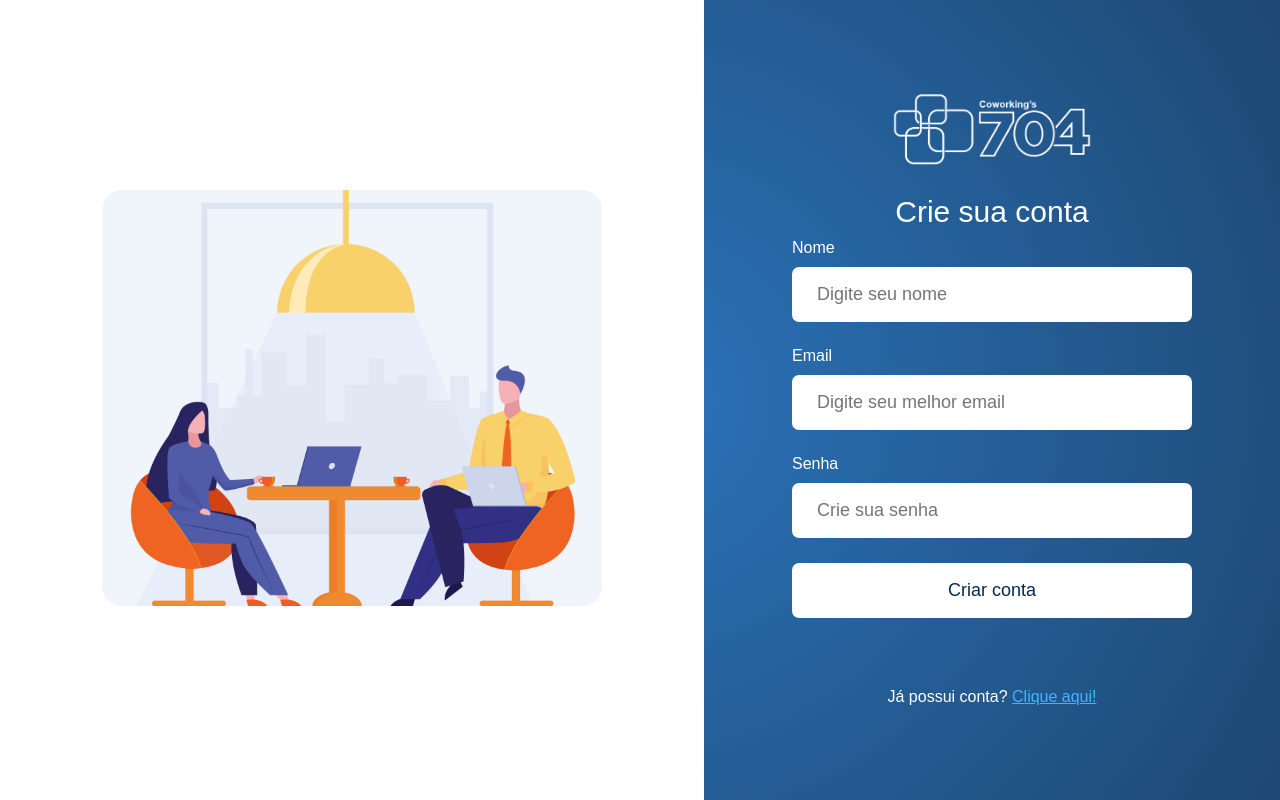
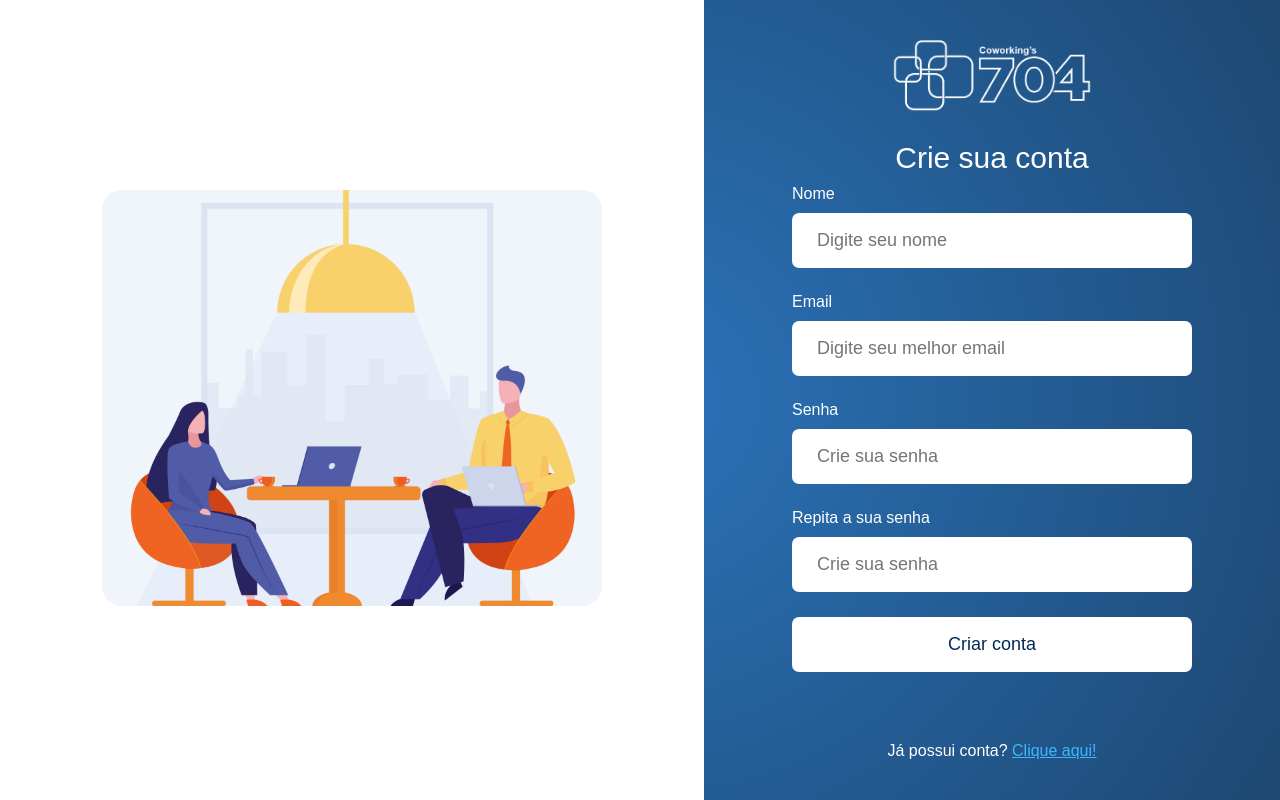
Before and after one commit to jv-farias/coworkings-704, a React (Vite) app: page /registrar in a window 1280 px wide. Built offline with nearby package versions, Linux system fonts and the light colour scheme.

Commit message:
input de confirmar senha adicionado

```diff
--- a/src/Signup/Signup.jsx
+++ b/src/Signup/Signup.jsx
@@ -12,6 +12,7 @@ const Signup = () => {
   const [nome, setNome] = useState('')
   const [email, setEmail] = useState('')
   const [password, setPassword] = useState('')
+  const [confirmPassword, setConfirmPassword] = useState('')
 
   const cliqueForm = (event) => {
     event.preventDefault();
@@ -28,16 +29,19 @@ const Signup = () => {
         draggable: true,
         progress: undefined,
         theme: "dark",
-        });
+      });
     } else if (password.length < 8) {
       toast.error('Sua senha precisa ter no mínimo 8 caracteres')
     } else if (!email.includes('@') || !email.includes('.com')) {
       toast.error("Digite um email válido")
+    } else if  (password !== confirmPassword) {
+      toast.error("As senhas devem coincidir")
     } else {
       toast.success("Cadastro efetuado com sucesso! ✅")
       setEmail('')
       setNome('')
       setPassword('')
+      setConfirmPassword('')
     }
   }
 
@@ -79,7 +83,16 @@ const Signup = () => {
             value={password}
             onChange={(e) => setPassword(e.target.value)}
           />
-          <button className="button-submit"  onClick={verificarInputs}>Criar conta</button>
+
+          <label>Repita a sua senha</label>
+          <input
+            type="password"
+            placeholder="Crie sua senha"
+            value={confirmPassword}
+            onChange={(e) => setConfirmPassword(e.target.value)}
+          />
+
+          <button className="button-submit" onClick={verificarInputs}>Criar conta</button>
 
           <p className="fazer-login">
             Já possui conta? <Link className="link-registrar" to="/">Clique aqui!</Link>
@@ -95,7 +108,7 @@ const Signup = () => {
             draggable
             pauseOnHover
             theme="dark"
-            />
+          />
 
         </form>
       </div>
```
